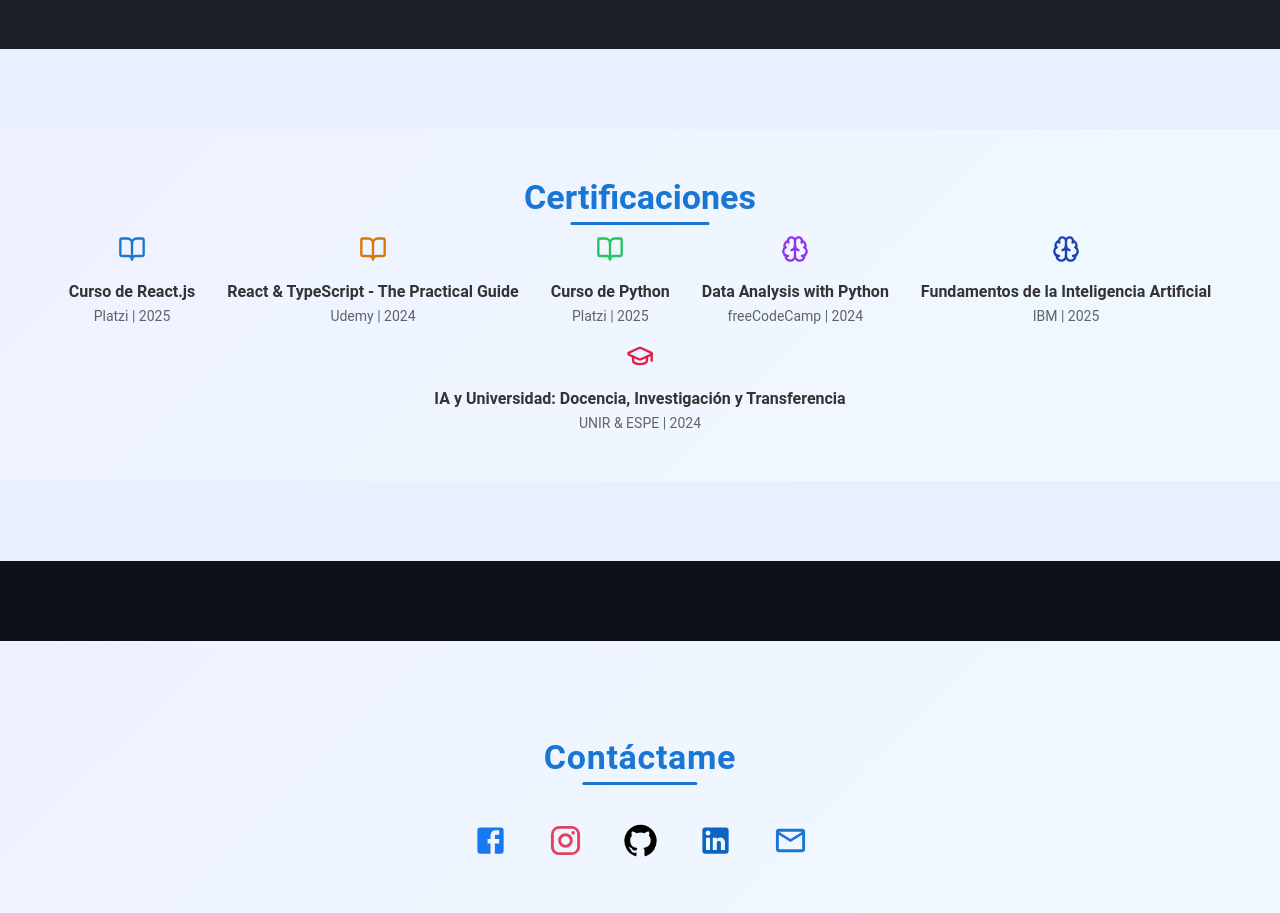
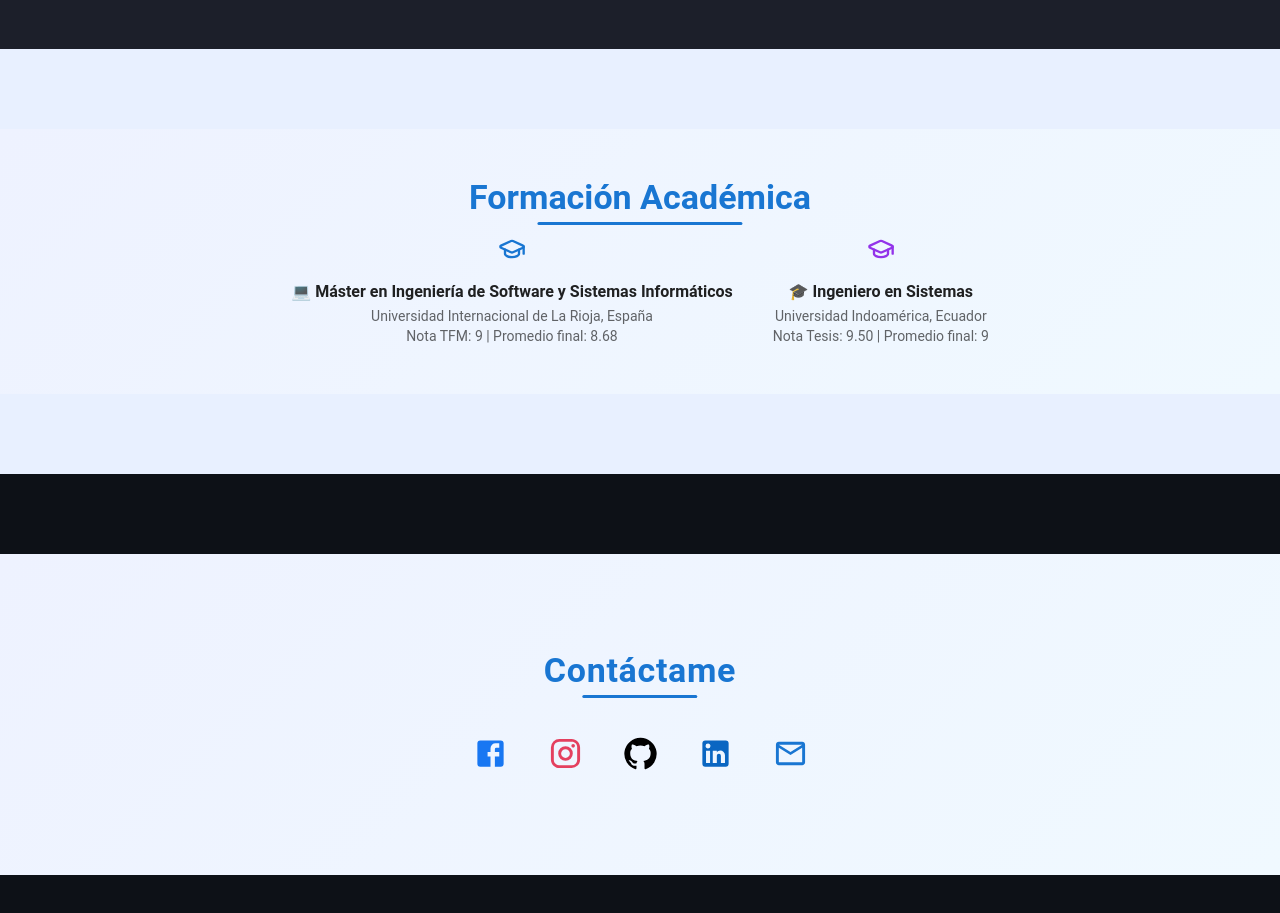
Before and after one commit to Patogol35/jorgito, a React (Vite) app: page / in a window 1280 px wide. Shown: the part 2540-3453 px from the top of the page. Built offline with nearby package versions, Linux system fonts and the light colour scheme.

Commit message:
Update Certifications.jsx

```diff
--- a/src/components/Certifications.jsx
+++ b/src/components/Certifications.jsx
@@ -2,22 +2,27 @@ import { Typography, Grid, Box } from "@mui/material";
 import { motion } from "framer-motion";
 import { GraduationCap, BookOpen, Brain } from "lucide-react";
 
-const certificaciones = [
-  { titulo: "Curso de React.js", institucion: "Platzi", año: 2025, icon: <BookOpen size={28} color="#1976d2" /> },
-  { titulo: "React & TypeScript - The Practical Guide", institucion: "Udemy", año: 2024, icon: <BookOpen size={28} color="#d97706" /> },
-  { titulo: "Curso de Python", institucion: "Platzi", año: 2025, icon: <BookOpen size={28} color="#22c55e" /> },
-  { titulo: "Data Analysis with Python", institucion: "freeCodeCamp", año: 2024, icon: <Brain size={28} color="#9333ea" /> },
-  { titulo: "Fundamentos de la Inteligencia Artificial", institucion: "IBM", año: 2025, icon: <Brain size={28} color="#1e40af" /> },
-  { titulo: "IA y Universidad: Docencia, Investigación y Transferencia", institucion: "UNIR & ESPE", año: 2024, icon: <GraduationCap size={28} color="#e11d48" /> },
+const estudios = [
+  {
+    titulo: "💻 Máster en Ingeniería de Software y Sistemas Informáticos",
+    institucion: "Universidad Internacional de La Rioja, España",
+    detalle: "Nota TFM: 9 | Promedio final: 8.68",
+    icon: <GraduationCap size={28} color="#1976d2" />,
+  },
+  {
+    titulo: "🎓 Ingeniero en Sistemas",
+    institucion: "Universidad Indoamérica, Ecuador",
+    detalle: "Nota Tesis: 9.50 | Promedio final: 9",
+    icon: <GraduationCap size={28} color="#9333ea" />,
+  },
 ];
 
-export default function Certifications() {
+export default function About() {
   return (
     <Box
-      id="certifications"
+      id="about"
       sx={{
         background: "linear-gradient(135deg, #eef2ff, #f0f9ff)",
-        color: "#333",
         pt: 6,
         pb: 6,
       }}
@@ -39,7 +44,7 @@ export default function Certifications() {
             display: "inline-block",
           }}
         >
-          Certificaciones
+          Formación Académica
           <Box
             component="span"
             sx={{
@@ -56,23 +61,25 @@ export default function Certifications() {
         </Typography>
       </motion.div>
 
-      {/* Grid sin Container ni padding extra */}
-      <Grid container spacing={2} justifyContent="center">
-        {certificaciones.map((c, i) => (
-          <Grid item xs={12} sm={6} md={4} lg={3} key={i}>
+      {/* Grid limpio, nada de Paper ni fondo */}
+      <Grid container spacing={3} justifyContent="center">
+        {estudios.map((est, i) => (
+          <Grid item xs={12} sm={6} md={4} key={i}>
             <motion.div
               initial={{ opacity: 0, y: 20 }}
               whileInView={{ opacity: 1, y: 0 }}
-              transition={{ duration: 0.5, delay: i * 0.1 }}
-              whileHover={{ y: -5, scale: 1.05 }}
+              transition={{ duration: 0.5, delay: i * 0.2 }}
             >
               <Box sx={{ textAlign: "center", px: 1 }}>
-                {c.icon}
+                {est.icon}
                 <Typography variant="subtitle1" sx={{ fontWeight: "bold", mt: 1 }}>
-                  {c.titulo}
+                  {est.titulo}
                 </Typography>
                 <Typography variant="body2" color="text.secondary">
-                  {c.institucion} | {c.año}
+                  {est.institucion}
+                </Typography>
+                <Typography variant="body2" color="text.secondary">
+                  {est.detalle}
                 </Typography>
               </Box>
             </motion.div>
```
